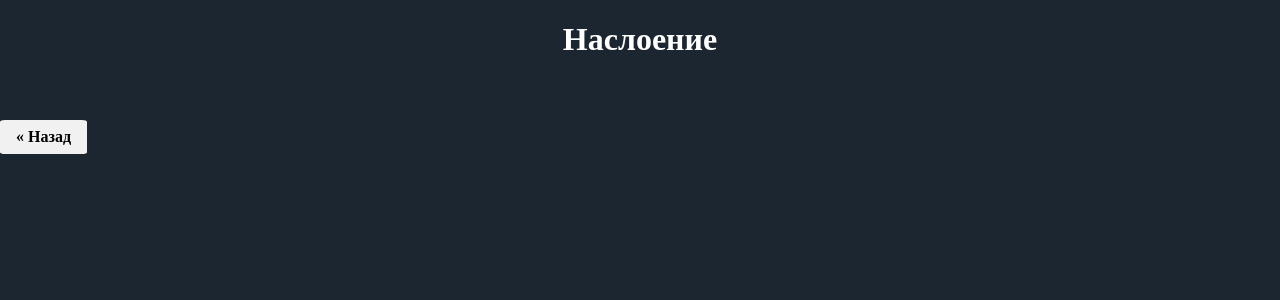
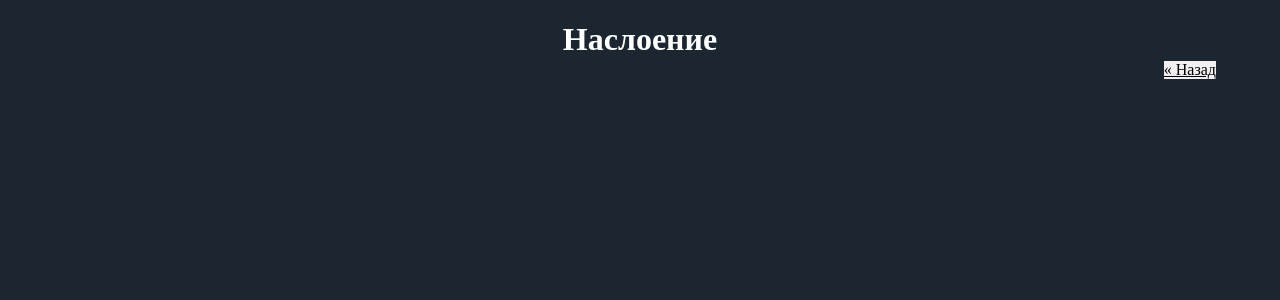
Before and after one commit to Olehouseproduction/new_project, a Vue app: page /#/Task_2 in a window 1280 px wide. Shown: the top 300 px of the page. Built offline with nearby package versions, Linux system fonts and the light colour scheme.

Commit message:
fix bugs

```diff
--- a/src/components/Task_1.vue
+++ b/src/components/Task_1.vue
@@ -1,12 +1,16 @@
 <script setup>
-// import button_back from "./ui-components/button_back.vue";
+import button_back from "./ui-components/button_back.vue";
+import nature from "./ui-components/nature_layout.vue";
+import tablet from "./ui-components/tablet_layout.vue";
 </script>
 
 <template>
   <div class="main">
     <h1>Позиционирование</h1>
+    <button_back />
+    <nature />
+    <tablet />
 
-    <router-link class="button-rout--back" to="/">&laquo; Назад</router-link>
     <!--desctop_layout-->
     <div class="wrapper">
       <div class="header">header</div>
@@ -21,8 +25,6 @@
 </template>
 
 <style lang="scss" scoped>
-// Если мы хотим использовать наши заранее заготовленные mixin,
-// то их надо в начале добавить в этот тимплейт с помощью import
 @import "../styles/mixin.scss";
 
 .main {
@@ -86,8 +88,4 @@
   background-color: #fed269;
   grid-column: 1/5;
 }
-
-.button-rout--back {
-  @include position(absolute, $top: 5vh, $right: 5vw);
-}
 </style>
--- a/src/components/Task_2.vue
+++ b/src/components/Task_2.vue
@@ -1,10 +1,12 @@
-<script setup></script>
+<script setup>
+import button_back from "./ui-components/button_back.vue";
+</script>
 
 <template>
   <div class="main">
     <h1>Наслоение</h1>
     <!-- Кнопка назад! -->
-    <router-link class="button-rout--back" to="/">&laquo; Назад</router-link>
+    <button_back />
     <!-- //Кнопка назад! -->
   </div>
 </template>
@@ -19,7 +21,4 @@
   width: 100vw;
   height: 100vh;
 }
-.button-rout {
-  @include position(absolute, $top: 5vh, $right: 5vw);
-}
 </style>
--- a/src/components/Task_3.vue
+++ b/src/components/Task_3.vue
@@ -1,10 +1,12 @@
-<script setup></script>
+<script setup>
+import button_back from "./ui-components/button_back.vue";
+</script>
 
 <template>
   <div class="main">
     <h1>Смена классов</h1>
     <!-- Кнопка назад! -->
-    <router-link class="button-rout--back" to="/">&laquo; Назад</router-link>
+    <button_back />
     <!-- //Кнопка назад! -->
   </div>
 </template>
@@ -19,7 +21,4 @@
   width: 100vw;
   height: 100vh;
 }
-.button-rout {
-  @include position(absolute, $top: 5vh, $right: 5vw);
-}
 </style>
--- a/src/components/Task_4.vue
+++ b/src/components/Task_4.vue
@@ -1,11 +1,12 @@
-<script setup></script>
+<script setup>
+import button_back from "./ui-components/button_back.vue";
+</script>
 
 <template>
   <div class="main">
     <h1>Props</h1>
-    <!-- Кнопка назад! -->
-    <router-link class="button-rout--back" to="/">&laquo; Назад</router-link>
-    <!-- //Кнопка назад! -->
+
+    <button_back />
   </div>
 </template>
 
@@ -19,7 +20,4 @@
   width: 100vw;
   height: 100vh;
 }
-.button-rout {
-  @include position(absolute, $top: 5vh, $right: 5vw);
-}
 </style>
--- a/src/components/Task_5.vue
+++ b/src/components/Task_5.vue
@@ -1,11 +1,12 @@
-<script setup></script>
+<script setup>
+import button_back from "./ui-components/button_back.vue";
+</script>
 
 <template>
   <div class="main">
     <h1>Game</h1>
-    <!-- Кнопка назад! -->
-    <router-link class="button-rout--back" to="/">&laquo; Назад</router-link>
-    <!-- //Кнопка назад! -->
+
+    <button_back />
   </div>
 </template>
 
@@ -19,7 +20,4 @@
   width: 100vw;
   height: 100vh;
 }
-.button-rout {
-  @include position(absolute, $top: 5vh, $right: 5vw);
-}
 </style>
--- a/src/components/ui-components/button_back.vue
+++ b/src/components/ui-components/button_back.vue
@@ -5,13 +5,11 @@
 </template>
 
 <style lang="scss" scoped>
-@import "../styles/mixin.scss";
+@import "src/styles/mixin.scss";
 .button-rout--back {
   background-color: #f1f1f1;
   color: black;
-  position: absolute;
-  margin-top: 5vh;
-  margin-right: 5vw;
+
   @include position(absolute, $top: 5vh, $right: 5vw);
 }
 </style>
--- a/src/components/ui-components/mobile_layout.vue
+++ b/src/components/ui-components/mobile_layout.vue
@@ -18,7 +18,7 @@
   </div>
 </template>
 <style lang="scss" scoped>
-@import "../styles/mixin.scss";
+@import "src/styles/mixin.scss";
 
 .main {
   font-family: Verdana, Geneva, Tahoma, sans-serif;
--- a/src/components/ui-components/nature_layout.vue
+++ b/src/components/ui-components/nature_layout.vue
@@ -35,7 +35,7 @@
 </template>
 
 <style lang="scss" scoped>
-@import "../styles/mixin.scss";
+@import "src/styles/mixin.scss";
 .main {
   @include size(50vw, 80vh);
   margin: 0 auto;
--- a/src/components/ui-components/tablet_layout.vue
+++ b/src/components/ui-components/tablet_layout.vue
@@ -20,7 +20,7 @@
 <style lang="scss" scoped>
 // Если мы хотим использовать наши заранее заготовленные mixin,
 // то их надо в начале добавить в этот тимплейт с помощью import
-@import "../styles/mixin.scss";
+@import "src/styles/mixin.scss";
 .main {
   width: 50vw;
   height: 80vh;
--- a/src/styles/main.scss
+++ b/src/styles/main.scss
@@ -23,14 +23,14 @@ h1 {
   // @include position(absolute, $top: 5vh, $right: 5vw);
   //не получается вставить миксин. [Undefined mixin]
 
-  background-color: #f1f1f1;
-  color: black;
-  position: absolute;
-  margin-top: 5vh;
-  margin-right: 2vw;
-  text-decoration: none;
-  display: inline-block;
-  padding: 8px 16px;
-  border-radius: 6%;
-  font-weight: 600;
+  // background-color: #f1f1f1;
+  // color: black;
+  // position: absolute;
+  // margin-top: 5vh;
+  // margin-right: 2vw;
+  // text-decoration: none;
+  // display: inline-block;
+  // padding: 8px 16px;
+  // border-radius: 6%;
+  // font-weight: 600;
 }
```
